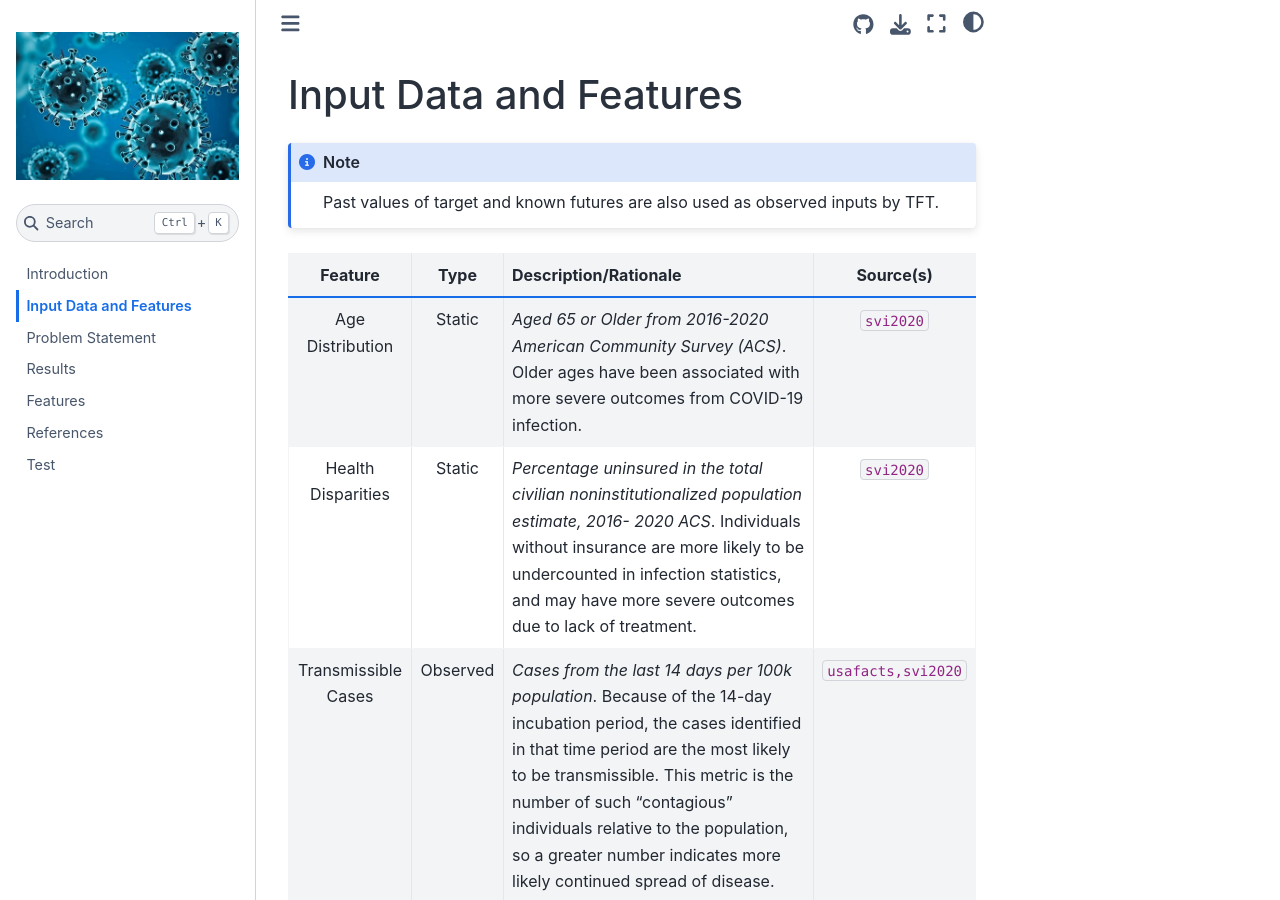
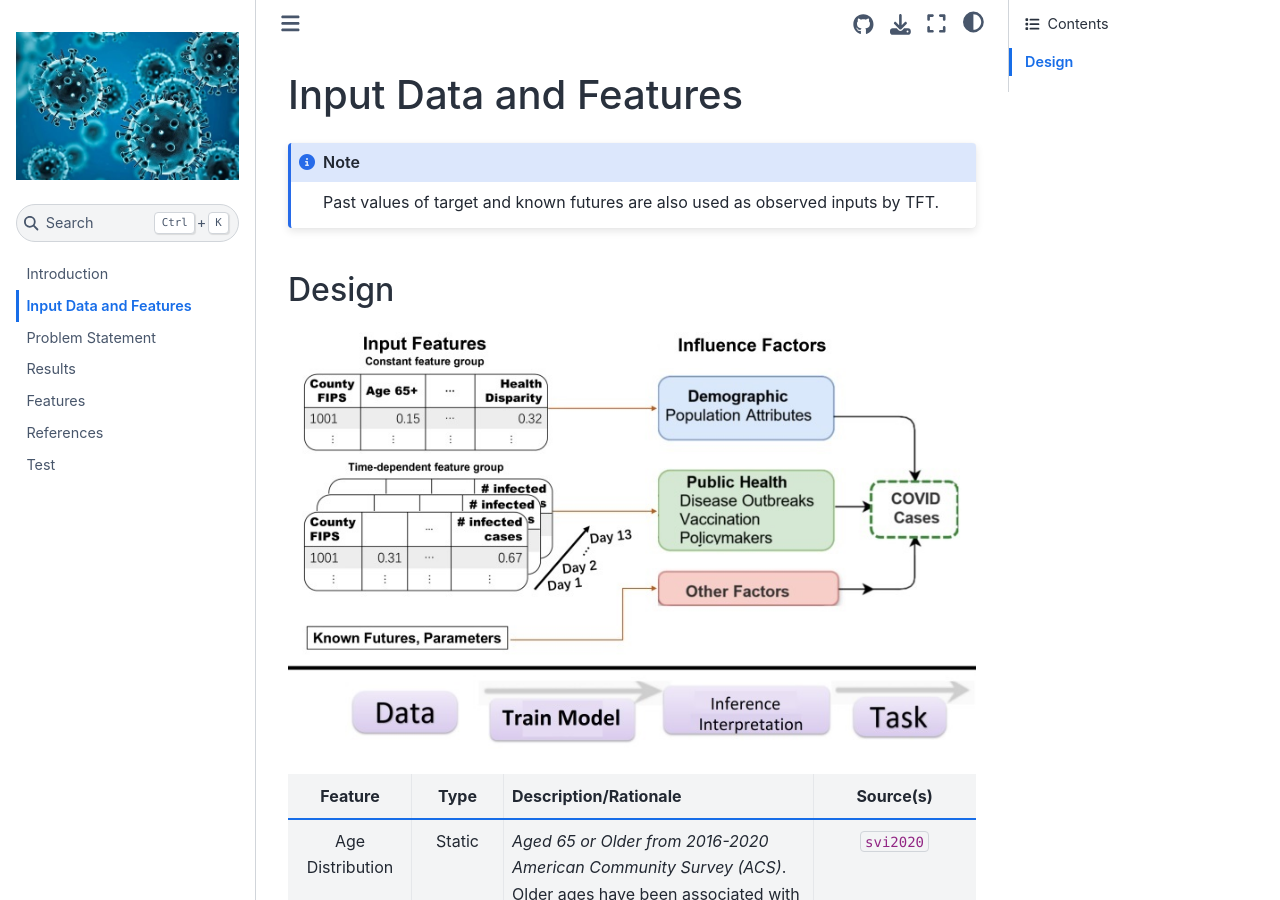
Before and after one commit to UVA-MLSys/Interpretable-Timeseries, a Jupyter Book: the page built from docs/pages/data-and-features.md, in a window 1280 px wide and 900 px high. Built offline with Jupyter Book 1.0.4 settings and Sphinx 7.4.7 and the Sphinx Book theme 1.1.4, drawn with Linux system fonts in a browser that asks for light colours; cross-references to code outside the pages are shown as plain code.

Commit message:
Update data-and-features.md

````diff
--- a/docs/pages/data-and-features.md
+++ b/docs/pages/data-and-features.md
@@ -2,6 +2,9 @@
 ```{note}
 Past values of target and known futures are also used as observed inputs by TFT.
 ```
+
+## Design
+![](../images/input_data_structure.jpg)
 
 <div align="center">
 
````
